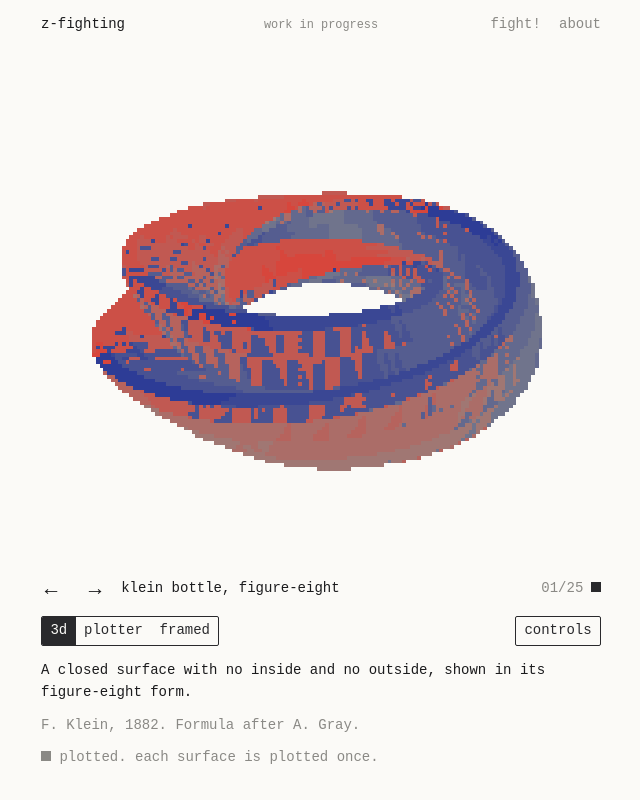
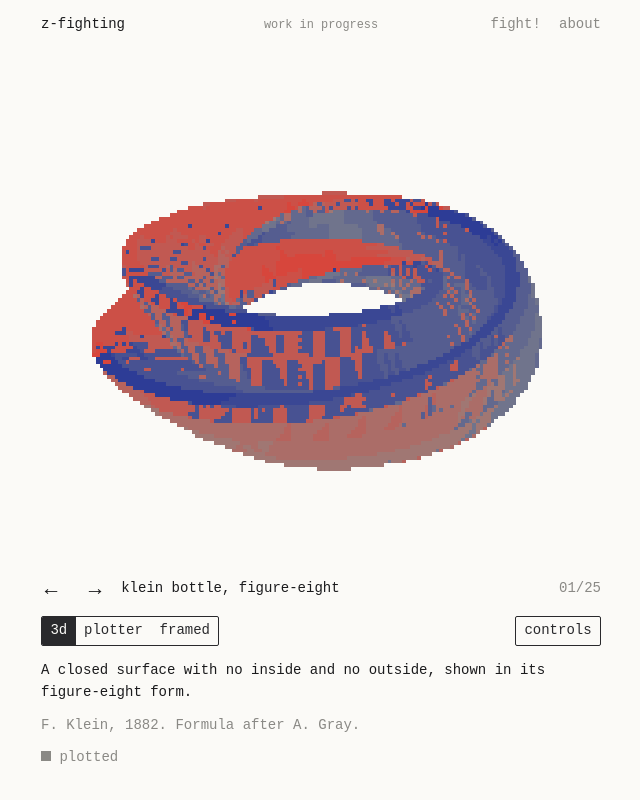
Before and after one commit to gnlcsvn/z-fighting, a plain HTML site: page index.html in a window 1280 px wide. Shown: the whole page, without its empty margins (319-959 px from the left). Drawn offline with Linux system fonts and the light colour scheme.

Commit message:
Number only beside the name, short plotted line
Co-Authored-By: Claude Fable 5.2 <noreply@anthropic.com>

```diff
--- a/stil.css
+++ b/stil.css
@@ -199,7 +199,6 @@ header .titel, header nav a { white-space: nowrap; }
 .wahl .nr { flex: none; margin-left: 0.8rem; color: var(--leise); overflow: visible; }
 .marke { display: inline-block; flex: none; width: var(--ziffer, 9px); height: var(--ziffer, 9px); box-sizing: border-box; border: 1px solid var(--knopf); vertical-align: baseline; }
 .marke.da { background: var(--knopf); }
-.nr .marke { margin-left: 0.55em; }
 .stand .marke { margin-right: 0.6em; border-color: var(--leise); }
 .stand .marke.da { background: var(--leise); }
 .quelle p.stand { margin-bottom: 0; }
--- a/werke.js
+++ b/werke.js
@@ -44,9 +44,9 @@
     window.ZFFORMEN[id] = { az: s[0], el: s[1], kandidat: k };
     var titel = k.name, da = (A.geplottet || []).indexOf(id) >= 0;
     var serie = zwei(++nr) + "/" + zwei(gesamt);
-    var num = el("span", serie, "nr"), marke = el("i", null, da ? "marke da" : "marke");   // Nummer in der Serie, Quadrat gefuellt = geplottet
+    var num = el("span", serie, "nr");                                   // Nummer in der Serie
     window.ZFFORMEN[id].serie = serie;
-    num.appendChild(marke); num.title = da ? "plotted" : "not plotted yet"; num.setAttribute("aria-label", "number " + nr + " of " + gesamt + ", " + num.title);
+    num.setAttribute("aria-label", "number " + nr + " of " + gesamt);
     var art = el("article"), fig = el("figure", null, "werk"), cv = el("canvas"), cap = el("figcaption"), sch = el("span", null, "schalter");
     fig.setAttribute("data-form", id); cv.width = 600; cv.height = 600;
     cv.setAttribute("aria-label", k.name + " fighting its own copy. Drag to rotate.");
@@ -59,7 +59,7 @@
     if (t) { q.appendChild(el("p", t[0])); q.appendChild(el("p", t[1], "leise")); }
     var stand = el("p", null, "leise stand");                            // sagt, was das Quadrat heisst
     stand.appendChild(el("i", null, da ? "marke da" : "marke"));
-    stand.appendChild(document.createTextNode(da ? "plotted. each surface is plotted once." : "not plotted yet. each is plotted once."));
+    stand.appendChild(document.createTextNode(da ? "plotted" : "not plotted yet"));
     q.appendChild(stand);
     art.appendChild(q); main.appendChild(art);
   });
```
